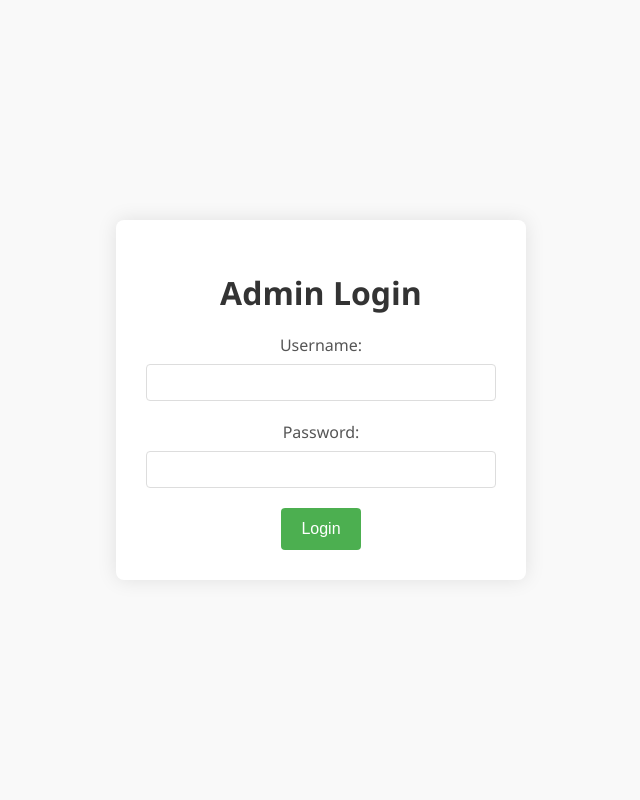
After one commit to KaranShah-Conestoga/bookstore, a PHP site: page /admin_panel/admin_login.php in a window 1280 px wide. The commit adds this page. Shown: the whole page, without its empty margins (319-959 px from the left). Run offline with PHP 8.4, Linux system fonts and the light colour scheme.

Commit message:
updated admin panel

```diff
--- /dev/null
+++ b/admin_panel/admin_login.php
@@ -0,0 +1,126 @@
+<?php
+session_start();
+
+// Mock authentication for simplicity
+if (isset($_POST['username']) && isset($_POST['password'])) {
+    $username = $_POST['username'];
+    $password = $_POST['password'];
+
+    // Check if the provided credentials are valid (you should check against a database)
+    if ($username === 'admin' && $password === 'adminpass') {
+        // Set a session variable to mark the user as an admin
+        $_SESSION['admin'] = true;
+        header("Location: admin_panel2.php");
+        exit();
+    } else {
+        // Handle authentication failure
+        $error = "Invalid credentials";
+    }
+}
+
+?>
+
+<!DOCTYPE html>
+<html lang="en">
+<head>
+    <meta charset="UTF-8">
+    <meta name="viewport" content="width=device-width, initial-scale=1.0">
+    <title>Login</title>
+    <style>
+        body {
+            font-family: 'Segoe UI', Tahoma, Geneva, Verdana, sans-serif;
+            background-color: #f9f9f9;
+            margin: 0;
+            display: flex;
+            justify-content: center;
+            align-items: center;
+            height: 100vh;
+        }
+
+        form {
+            background-color: #ffffff;
+            padding: 30px;
+            border-radius: 8px;
+            box-shadow: 0 0 20px rgba(0, 0, 0, 0.1);
+            width: 350px;
+            text-align: center;
+            animation: fadeInUp 0.5s ease-out;
+        }
+
+        h1 {
+            color: #333333;
+            margin-bottom: 20px;
+        }
+
+        label {
+            display: block;
+            margin-bottom: 8px;
+            color: #555555;
+        }
+
+        input {
+            width: 100%;
+            padding: 10px;
+            margin-bottom: 20px;
+            box-sizing: border-box;
+            border: 1px solid #dddddd;
+            border-radius: 4px;
+            transition: border-color 0.3s ease-in-out;
+        }
+
+        input:focus {
+            border-color: #4caf50;
+        }
+
+        button {
+            background-color: #4caf50;
+            color: white;
+            padding: 12px 20px;
+            border: none;
+            border-radius: 4px;
+            cursor: pointer;
+            font-size: 16px;
+            transition: background-color 0.3s ease-in-out;
+        }
+
+        button:hover {
+            background-color: #45a049;
+        }
+
+        p {
+            color: red;
+            margin-top: 20px;
+        }
+
+        @keyframes fadeInUp {
+            from {
+                opacity: 0;
+                transform: translateY(20px);
+            }
+            to {
+                opacity: 1;
+                transform: translateY(0);
+            }
+        }
+    </style>
+</head>
+<body>
+
+<form method="post" action="">
+    <h1>Admin Login</h1>
+
+    <?php if (isset($error)) : ?>
+        <p><?php echo $error; ?></p>
+    <?php endif; ?>
+
+    <label for="username">Username:</label>
+    <input type="text" name="username" required>
+
+    <label for="password">Password:</label>
+    <input type="password" name="password" required>
+
+    <button type="submit">Login</button>
+</form>
+
+</body>
+</html>
--- /dev/null
+++ b/admin_panel/connectDB.php
@@ -0,0 +1,3 @@
+<?php
+$pdo=new PDO('mysql:host=localhost;port=3306;dbname=bookstore','root', '');
+?>
```
Also changed, not shown: admin_panel/admin_panel.php (added, +146 -0 lines), admin_panel/orders.php (added, +143 -0 lines), admin_panel/products.php (renamed from admin_panel.php, +10 -41 lines), admin_panel/add_product.php (renamed from add_product.php), admin_panel/process_add_product.php (renamed from process_add_product.php).
